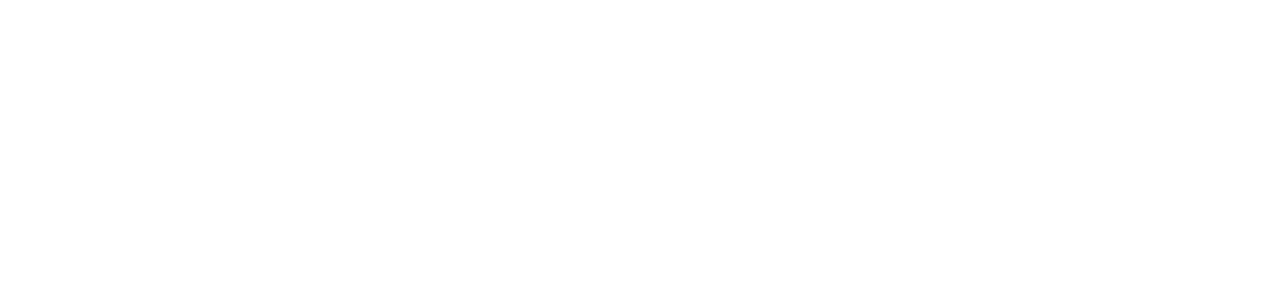
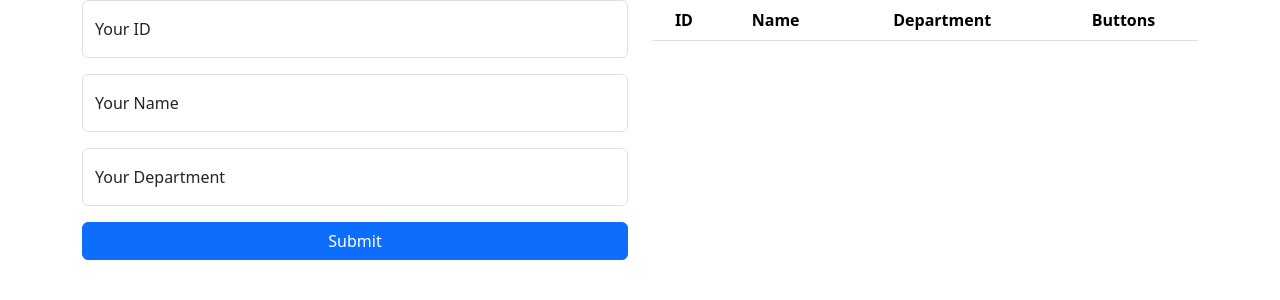
Before and after one commit to jahanabir8/React-CRUD-operation, a React (Create React App) app: page / in a window 1280 px wide. Shown: the top 300 px of the page. Built offline with nearby package versions, Linux system fonts and the light colour scheme.

Commit message:
added to list

```diff
--- a/src/Component/AddList/AddList.js
+++ b/src/Component/AddList/AddList.js
@@ -1,16 +1,71 @@
-import React from 'react';
+import React, { useState } from "react";
 
-const AddList = () => {
-    return (
-        <div>
-            <form>
-                <div className='form-floating mb-3'>
-                    <input type="text" class="form-control" id="id" placeholder="Enter Priority" />
-                    <label for="id">Email address</label>
-                </div>
-            </form>
-        </div>
-    );
+const AddList = ({ lists, setLists }) => {
+  const [id, setId] = useState("");
+  const [name, setName] = useState("");
+  const [department, setDepartment] = useState("");
+
+  const handleId = (e) => {
+    setId(e.target.value);
+  };
+  const handleName = (e) => {
+    setName(e.target.value);
+  };
+  const handleDepartment = (e) => {
+    setDepartment(e.target.value);
+  };
+
+  const handleSubmit = (e) => {
+    e.preventDefault();
+    const newList = {id, name, department};
+    setLists([...lists, newList])
+    setId('')
+    setName('')
+    setDepartment('')
+  };
+  return (
+    <form onSubmit={handleSubmit}>
+      <div className="form-floating mb-3">
+        <input
+          type="text"
+          class="form-control"
+          onChange={handleId}
+          id="EMPid"
+          value={id}
+          placeholder="Your ID"
+          required
+        />
+        <label for="EMPid">Your ID</label>
+      </div>
+      <div className="form-floating mb-3">
+        <input
+          type="text"
+          class="form-control"
+          onChange={handleName}
+          id="EMPname"
+          value={name}
+          placeholder="Your Name"
+          required
+        />
+        <label for="EMPname">Your Name</label>
+      </div>
+      <div className="form-floating mb-3">
+        <input
+          type="text"
+          class="form-control"
+          onChange={handleDepartment}
+          id="department"
+          value={department}
+          placeholder="Your Department"
+          required
+        />
+        <label for="EMPname">Your Department</label>
+      </div>
+      <button type="submit" className="btn btn-primary w-100 font-bold">
+        Submit
+      </button>
+    </form>
+  );
 };
 
 export default AddList;
--- a/src/Component/Crud/Crud.js
+++ b/src/Component/Crud/Crud.js
@@ -1,10 +1,36 @@
-import React from 'react';
+import React, { useEffect, useState } from 'react';
 import 'bootstrap/dist/css/bootstrap.min.css';
+import AddList from '../AddList/AddList';
+import List from '../List/List';
 
+
+const getFromLS = () =>{
+    const data = localStorage.getItem('Employees')
+    if(data){
+        return JSON.parse(data)
+    } else{
+        return []
+    }
+}
 const Crud = () => {
+    const [lists, setLists] = useState(getFromLS)
+    useEffect(()=>{
+        localStorage.setItem('Employees', JSON.stringify(lists))
+    }, [lists])
     return (
-        <div>
-
+        <div className='CRUD'>
+            <div className='container'>
+                <div className='CRUD__inner'>
+                    <div className='row'>
+                        <div className='col-md-6'>
+                            <AddList lists={lists} setLists={setLists}/>
+                        </div>
+                        <div className='col-md-6'>
+                            <List lists={lists} setLists={setLists}/>
+                        </div>
+                    </div>
+                </div>
+            </div>
         </div>
     );
 };
--- a/src/Component/List/List.js
+++ b/src/Component/List/List.js
@@ -1,10 +1,34 @@
 import React from 'react';
+import 'bootstrap/dist/css/bootstrap.min.css';
 
-const List = () => {
+const List = ({lists}) => {
     return (
-        <div>
-
-        </div>
+        <form>
+            <table class="table table-striped">
+                <thead>
+                    <tr>
+                        <th>ID</th>
+                        <th>Name</th>
+                        <th>Department</th>
+                        <th>Buttons</th>
+                    </tr>
+                </thead>
+                <tbody>
+                    {
+                        lists.map((list, index) =>{
+                            return (
+                                <tr key={index}>
+                                    <td>{list.id}</td>
+                                    <td>{list.name}</td>
+                                    <td>{list.department}</td>
+                                    <td><button className='btn btn-primary'>Edit</button> <button className='btn btn-danger'>Delete</button></td>
+                                </tr>
+                            )
+                        })
+                    }
+                </tbody>
+            </table>
+        </form>
     );
 };
 
```
